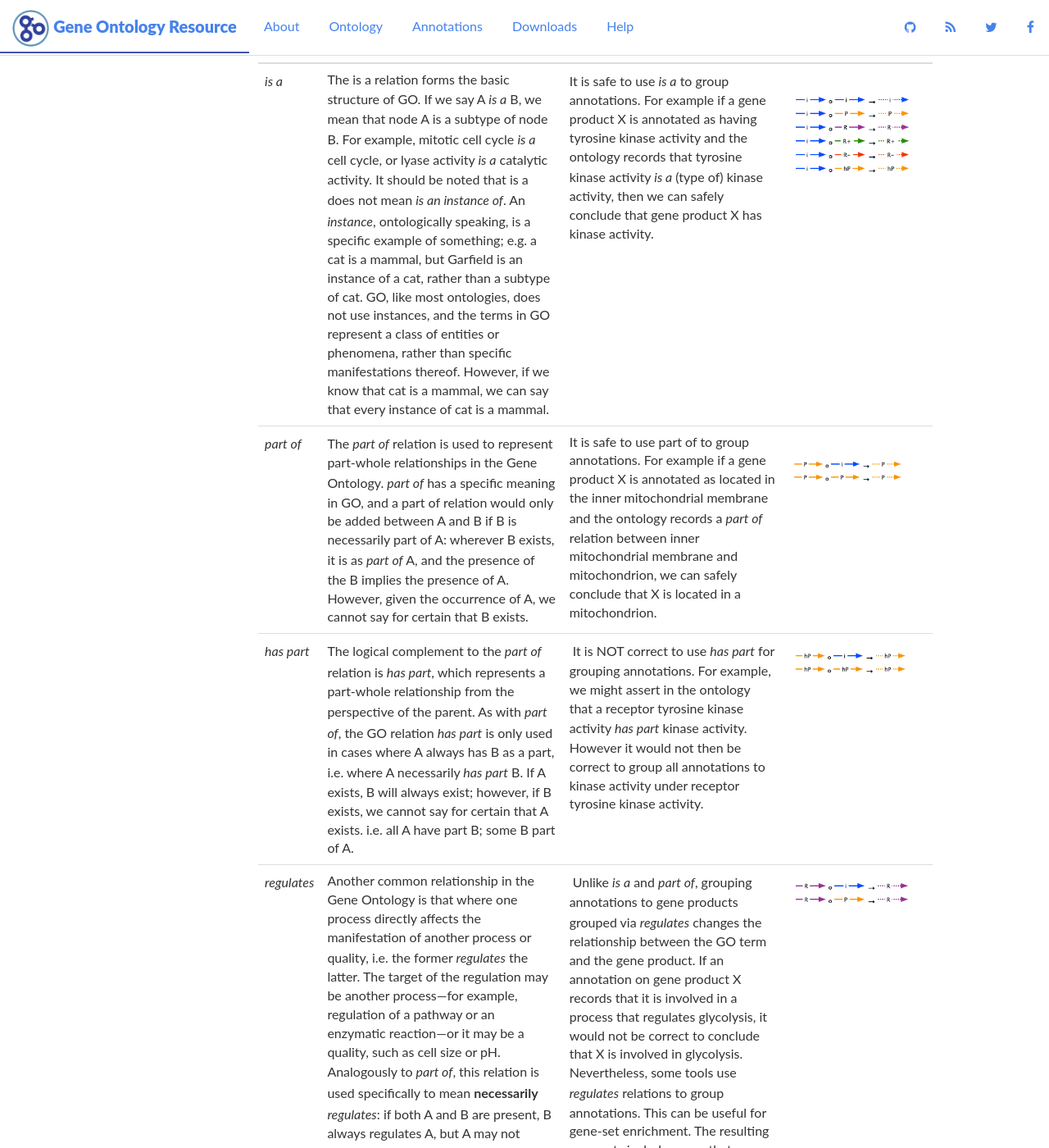
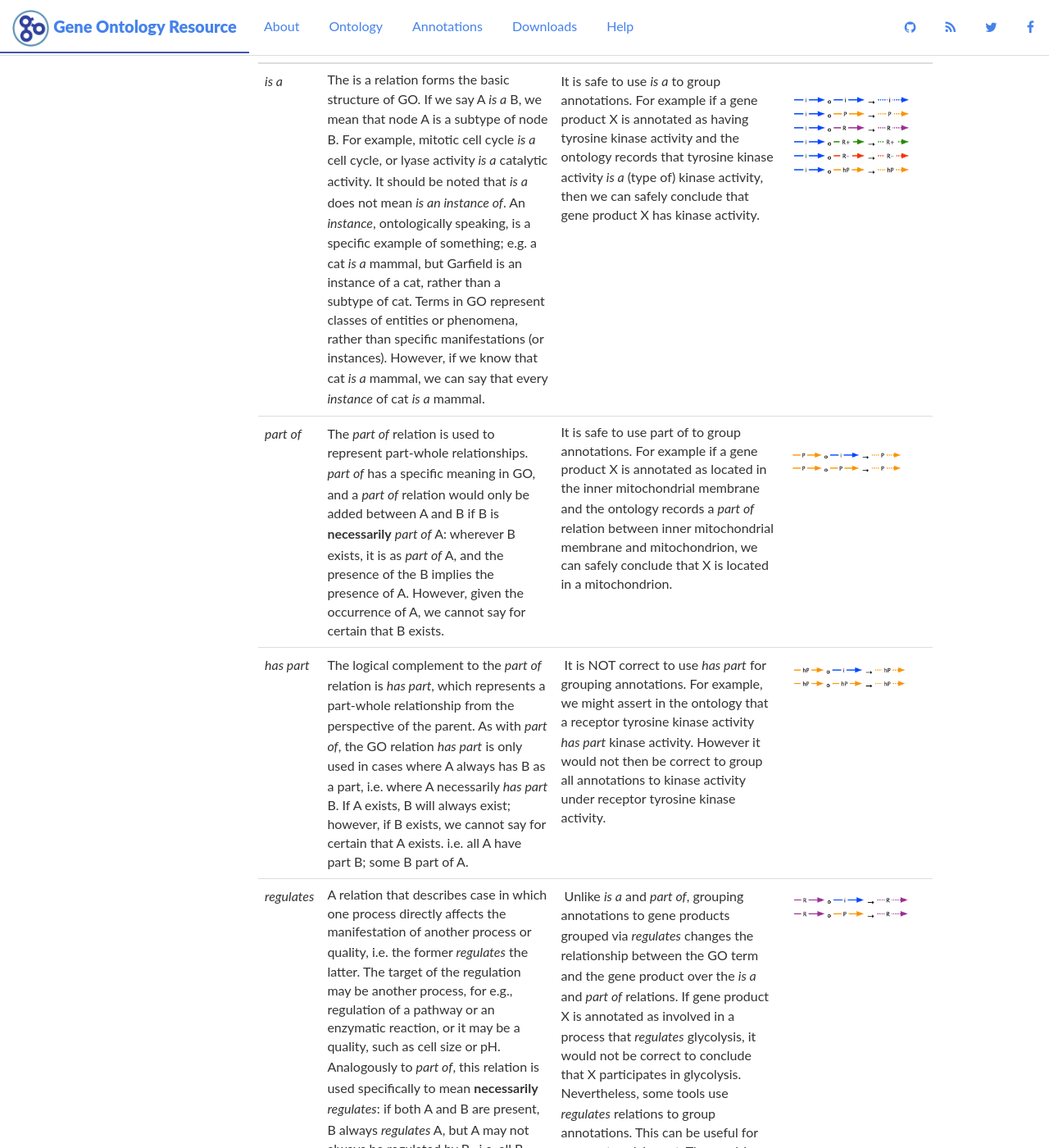
Before and after one commit to geneontology/geneontology.github.io, a Jekyll site: the page built from _docs/ontology-relations.md, in a window 1280 px wide and 1400 px high, scrolled down 1858 px. Shown: the whole window at 82% size. Built offline with Jekyll 4.4.1, drawn with Linux system fonts in a browser that asks for light colours; nearby versions of some CDN libraries; some of the changed text lies outside the part shown.

Commit message:
Update ontology-relations.md

```diff
--- a/_docs/ontology-relations.md
+++ b/_docs/ontology-relations.md
@@ -48,7 +48,7 @@
 
 | **Relation** | **Description** | **Use for grouping annotations** | **Reasoning rules** |
 |------------------|-------------|-------------|-------------|
-| *is a*  | The is a relation forms the basic structure of GO. If we say A *is a* B, we mean that node A is a subtype of node B. For example, mitotic cell cycle *is a* cell cycle, or lyase activity *is a* catalytic activity. It should be noted that is a does not mean *is an instance of*. An *instance*, ontologically speaking, is a specific example of something; e.g. a cat is a mammal, but Garfield is an instance of a cat, rather than a subtype of cat. GO, like most ontologies, does not use instances, and the terms in GO represent a class of entities or phenomena, rather than specific manifestations thereof. However, if we know that cat is a mammal, we can say that every instance of cat is a mammal. | It is safe to use *is a* to group annotations. For example if a gene product X is annotated as having tyrosine kinase activity and the ontology records that tyrosine kinase activity *is a* (type of) kinase activity, then we can safely conclude that gene product X has kinase activity.|  ![is-a](/assets/graffle-isa-inf.png){:width="2500"} |
-| *part of* | The *part of* relation is used to represent part-whole relationships in the Gene Ontology. *part of* has a specific meaning in GO, and a part of relation would only be added between A and B if B is necessarily part of A: wherever B exists, it is as *part of* A, and the presence of the B implies the presence of A. However, given the occurrence of A, we cannot say for certain that B exists. | It is safe to use part of to group annotations. For example if a gene product X is annotated as located in the inner mitochondrial membrane and the ontology records a *part of* relation between inner mitochondrial membrane and mitochondrion, we can safely conclude that X is located in a mitochondrion.| ![part-of](/assets/graffle-partof-inf.png){:width="2500"} |
+| *is a*  | The is a relation forms the basic structure of GO. If we say A *is a* B, we mean that node A is a subtype of node B. For example, mitotic cell cycle *is a* cell cycle, or lyase activity *is a* catalytic activity. It should be noted that *is a* does not mean *is an instance of*. An *instance*, ontologically speaking, is a specific example of something; e.g. a cat *is a* mammal, but Garfield is an instance of a cat, rather than a subtype of cat. Terms in GO represent classes of entities or phenomena, rather than specific manifestations (or instances). However, if we know that cat *is a* mammal, we can say that every *instance* of cat *is a* mammal. | It is safe to use *is a* to group annotations. For example if a gene product X is annotated as having tyrosine kinase activity and the ontology records that tyrosine kinase activity *is a* (type of) kinase activity, then we can safely conclude that gene product X has kinase activity.|  ![is-a](/assets/graffle-isa-inf.png){:width="2500"} |
+| *part of* | The *part of* relation is used to represent part-whole relationships. *part of* has a specific meaning in GO, and a *part of* relation would only be added between A and B if B is **necessarily** *part of* A: wherever B exists, it is as *part of* A, and the presence of the B implies the presence of A. However, given the occurrence of A, we cannot say for certain that B exists. | It is safe to use part of to group annotations. For example if a gene product X is annotated as located in the inner mitochondrial membrane and the ontology records a *part of* relation between inner mitochondrial membrane and mitochondrion, we can safely conclude that X is located in a mitochondrion.| ![part-of](/assets/graffle-partof-inf.png){:width="2500"} |
 | *has part*  | The logical complement to the *part of* relation is *has part*, which represents a part-whole relationship from the perspective of the parent. As with *part of*, the GO relation *has part* is only used in cases where A always has B as a part, i.e. where A necessarily *has part* B. If A exists, B will always exist; however, if B exists, we cannot say for certain that A exists. i.e. all A have part B; some B part of A. | It is NOT correct to use *has part* for grouping annotations. For example, we might assert in the ontology that a receptor tyrosine kinase activity *has part* kinase activity. However it would not then be correct to group all annotations to kinase activity under receptor tyrosine kinase activity.  | ![has-part](/assets/graffle-haspart-inf.png){:width="2500"} |
-| *regulates* | Another common relationship in the Gene Ontology is that where one process directly affects the manifestation of another process or quality, i.e. the former *regulates* the latter. The target of the regulation may be another process—for example, regulation of a pathway or an enzymatic reaction—or it may be a quality, such as cell size or pH. Analogously to *part of*, this relation is used specifically to mean **necessarily** *regulates*: if both A and B are present, B always regulates A, but A may not always be regulated by B. i.e. all B *regulate* A; some A *regulated by* B.  | Unlike *is a* and *part of*, grouping annotations to gene products grouped via *regulates* changes the relationship between the GO term and the gene product. If an annotation on gene product X records that it is involved in a process that regulates glycolysis, it would not be correct to conclude that X is involved in glycolysis. Nevertheless, some tools use *regulates* relations to group annotations. This can be useful for gene-set enrichment. The resulting gene sets include genes that are involved in processes that are causally related to the grouping term. | ![regulation](/assets/graffle-regn-inf.png){:width="2500"} |
+| *regulates* | A relation that describes case in which one process directly affects the manifestation of another process or quality, i.e. the former *regulates* the latter. The target of the regulation may be another process, for e.g., regulation of a pathway or an enzymatic reaction, or it may be a quality, such as cell size or pH. Analogously to *part of*, this relation is used specifically to mean **necessarily** *regulates*: if both A and B are present, B always *regulates* A, but A may not always be regulated by B., i.e. all B *regulate* A; some A are *regulated by* B.  | Unlike *is a* and *part of*, grouping annotations to gene products grouped via *regulates* changes the relationship between the GO term and the gene product over the *is a* and *part of* relations. If gene product X is annotated as involved in a process that *regulates* glycolysis, it would not be correct to conclude that X participates in glycolysis. Nevertheless, some tools use *regulates* relations to group annotations. This can be useful for gene-set enrichment. The resulting gene sets include genes that are involved in processes that are causally related to the grouping term. | ![regulation](/assets/graffle-regn-inf.png){:width="2500"} |
```
